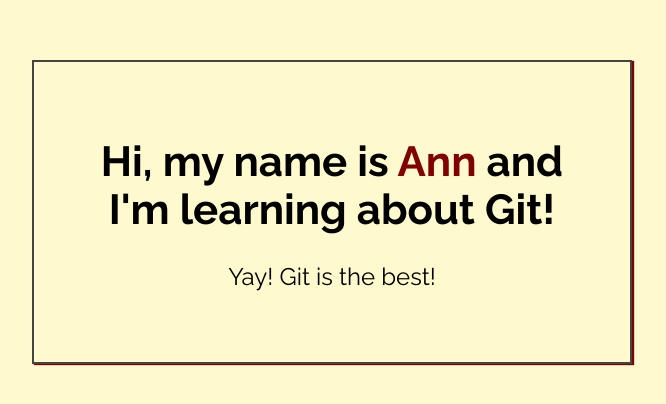
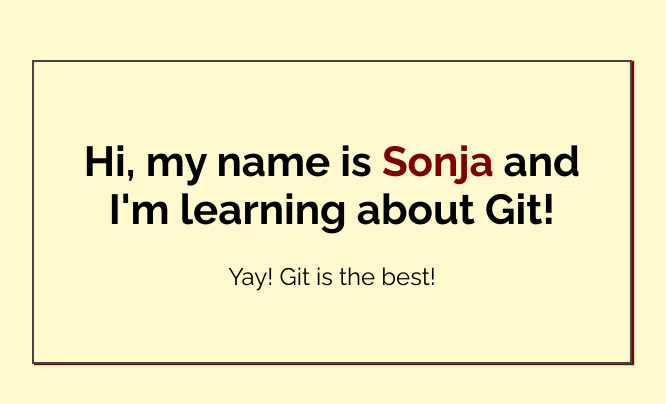
Before and after one commit to sontutts/my-first-repo, a plain HTML site: page index.html in a window 1280 px wide. Shown: the part 188-592 px from the top of the page, without its empty margins (308-974 px from the left). Drawn offline with Linux system fonts and the light colour scheme.

Commit message:
Added name to index.html

```diff
--- a/index.html
+++ b/index.html
@@ -14,7 +14,7 @@
 <body>
 
     <div class="greeting">
-        <h1>Hi, my name is <span class="highlight">Ann</span> and I'm learning about Git! </h1>
+        <h1>Hi, my name is <span class="highlight">Sonja</span> and I'm learning about Git! </h1>
 
         <p>Yay! Git is the best!</p>
     </div>
```
